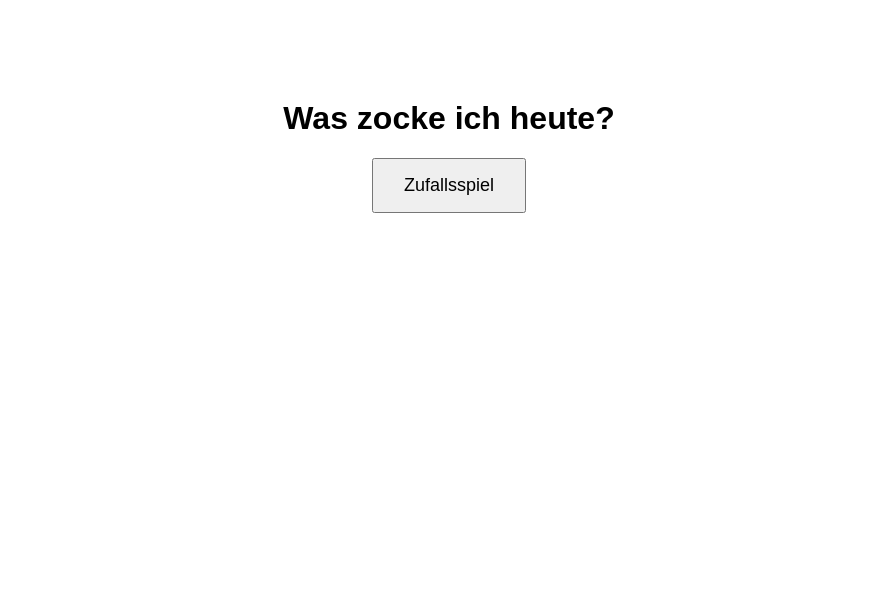
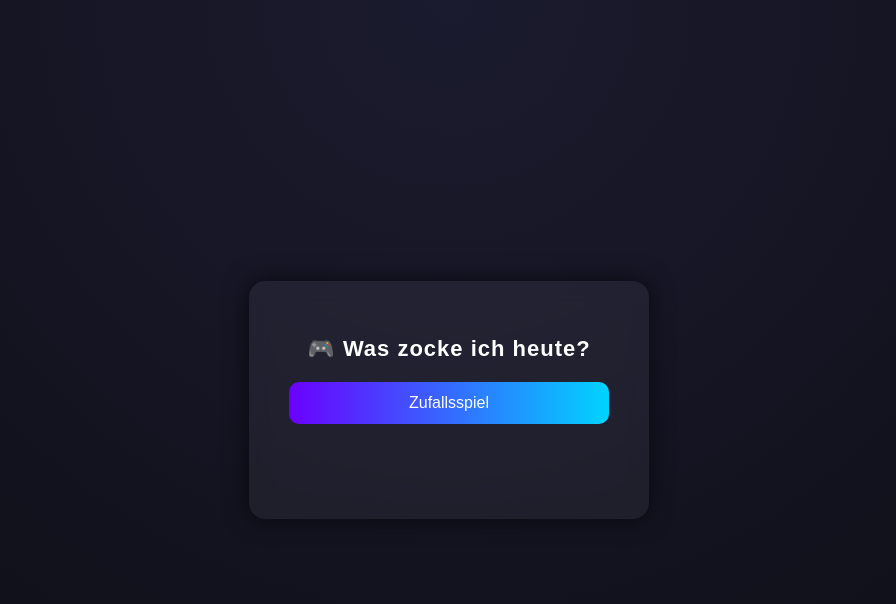
Before and after one commit to Psitama/WZIH, a plain HTML site: page index.html in a window 1280 px wide. Shown: the whole page, without its empty margins (191-1087 px from the left). Drawn offline with Linux system fonts and the light colour scheme.

Commit message:
index.html aktualisieren

```diff
--- a/index.html
+++ b/index.html
@@ -3,30 +3,69 @@
 <head>
   <meta charset="UTF-8">
   <title>Was zocke ich heute?</title>
+
   <style>
     body {
-      font-family: Arial;
+      margin: 0;
+      height: 100vh;
+      display: flex;
+      justify-content: center;
+      align-items: center;
+      font-family: Arial, sans-serif;
+      background: radial-gradient(circle at top, #1b1b2f, #0d0d14);
+      color: white;
+    }
+
+    .container {
       text-align: center;
-      margin-top: 100px;
+      padding: 40px;
+      border-radius: 16px;
+      background: rgba(255, 255, 255, 0.05);
+      box-shadow: 0 0 25px rgba(0,0,0,0.6);
+      backdrop-filter: blur(10px);
+      width: 320px;
     }
+
+    h1 {
+      margin-bottom: 20px;
+      font-size: 22px;
+      letter-spacing: 1px;
+    }
+
     button {
-      padding: 15px 30px;
-      font-size: 18px;
+      padding: 12px 20px;
+      font-size: 16px;
+      border: none;
+      border-radius: 10px;
+      cursor: pointer;
+      background: linear-gradient(90deg, #6a00ff, #00d4ff);
+      color: white;
+      transition: 0.2s;
+      width: 100%;
     }
+
+    button:hover {
+      transform: scale(1.05);
+    }
+
     #result {
-      margin-top: 40px;
-      font-size: 28px;
+      margin-top: 25px;
+      font-size: 20px;
       font-weight: bold;
+      min-height: 30px;
     }
   </style>
 </head>
+
 <body>
 
-  <h1>Was zocke ich heute?</h1>
+  <div class="container">
+    <h1>🎮 Was zocke ich heute?</h1>
 
-  <button onclick="pickGame()">Zufallsspiel</button>
+    <button onclick="pickGame()">Zufallsspiel</button>
 
-  <div id="result"></div>
+    <div id="result"></div>
+  </div>
 
   <script>
     const games = [
```
